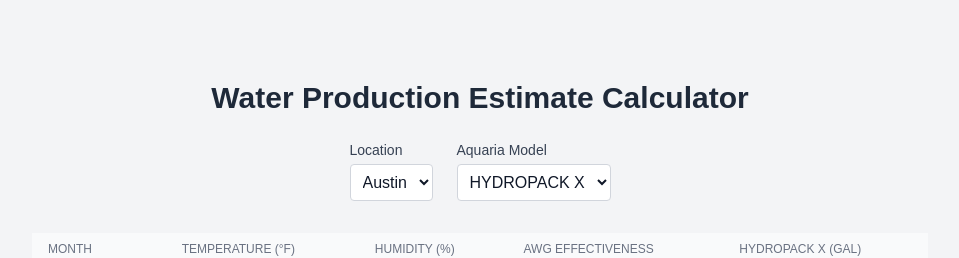
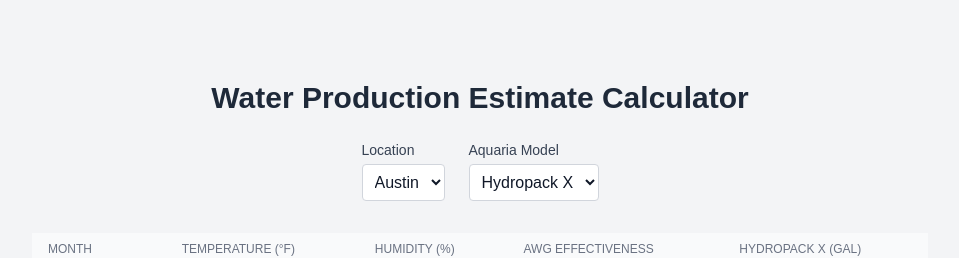
Before and after one commit to stgrky/hydropack-water-production-calculator, a Next.js app: page / in a window 1280 px wide. Shown: the top 258 px of the page, without its empty margins (160-1119 px from the left). Built offline with nearby package versions, Linux system fonts and the light colour scheme.

Commit message:
cleanup: remove unused var

```diff
--- a/src/app/page.tsx
+++ b/src/app/page.tsx
@@ -14,10 +14,10 @@
 
 export default function Home() {
   const cities = ["Austin", "Dallas"];
-  const models = ["HYDROPACK S", "HYDROPACK", "HYDROPACK X"];
+  const models = ["Hydropack S", "Hydropack", "Hydropack X"];
 
   const [selectedCity, setSelectedCity] = useState("Austin");
-  const [selectedModel, setSelectedModel] = useState("HYDROPACK X");
+  const [selectedModel, setSelectedModel] = useState("Hydropack X");
 
   const data: Record<string, MonthData[]> = {
     Austin: [
@@ -83,7 +83,7 @@
             </tr>
           </thead>
           <tbody className="bg-white divide-y divide-gray-200">
-            {data[selectedCity].map((entry, index) => (
+            {data[selectedCity].map((entry) => (
               <tr
                 key={entry.month}
                 className={entry.month === "Yearly Avg" ? "bg-gray-200 font-bold" : ""}
@@ -93,8 +93,8 @@
                 <td className="px-4 py-2 whitespace-nowrap text-sm text-gray-500">{entry.humidity}</td>
                 <td className="px-4 py-2 whitespace-nowrap text-sm text-gray-500">{entry.awgEffectiveness}</td>
                 <td className={`px-4 py-2 whitespace-nowrap text-sm ${entry.month === "Yearly Avg" ? "font-bold text-blue-700" : "text-gray-700"}`}>
-                  {selectedModel === "HYDROPACK S" ? entry.hydropackS :
-                   selectedModel === "HYDROPACK" ? entry.hydropack :
+                  {selectedModel === "Hydropack S" ? entry.hydropackS :
+                   selectedModel === "Hydropack" ? entry.hydropack :
                    entry.hydropackX}
                 </td>
               </tr>
```
